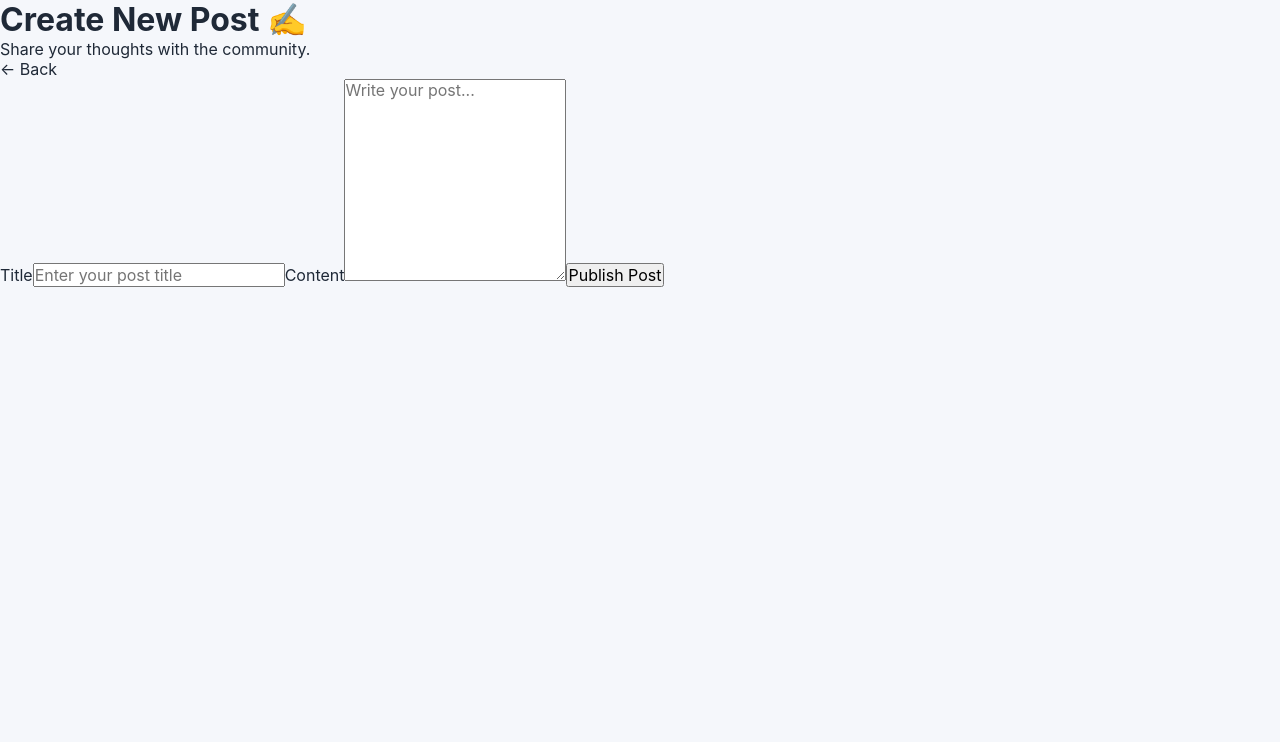
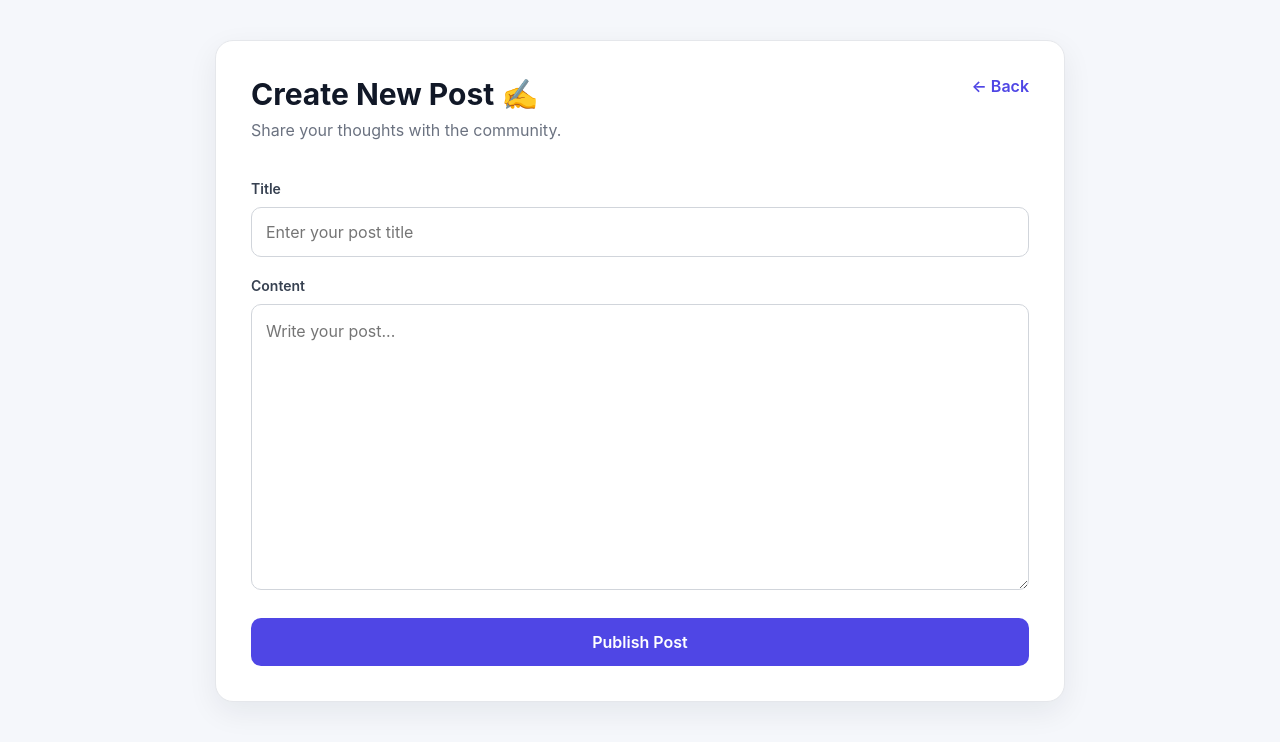
Before and after one commit to santoshml-lab/blog-platform-frontend, a React (Vite) app: page /create-post in a window 1280 px wide. Shown: the top 742 px of the page. Built offline with nearby package versions, Linux system fonts and the light colour scheme.

Commit message:
Update App.css

```diff
--- a/src/App.css
+++ b/src/App.css
@@ -291,3 +291,124 @@
     grid-template-columns: 1fr;
   }
 }
+
+/* =========================
+   CREATE POST
+========================= */
+
+.create-page {
+  min-height: 100vh;
+  padding: 40px 20px;
+}
+
+.create-card {
+  max-width: 850px;
+  margin: 0 auto;
+  background: #ffffff;
+  padding: 35px;
+  border-radius: 18px;
+  border: 1px solid #e5e7eb;
+  box-shadow: 0 10px 30px rgba(15, 23, 42, 0.07);
+}
+
+.create-header {
+  display: flex;
+  justify-content: space-between;
+  align-items: flex-start;
+  gap: 20px;
+  margin-bottom: 30px;
+}
+
+.create-header h1 {
+  font-size: 30px;
+  color: #111827;
+  margin-bottom: 8px;
+}
+
+.create-header p {
+  color: #6b7280;
+}
+
+.create-header a {
+  color: #4f46e5;
+  font-weight: 600;
+  white-space: nowrap;
+}
+
+.create-card form {
+  display: flex;
+  flex-direction: column;
+  gap: 10px;
+}
+
+.create-card label {
+  margin-top: 10px;
+  font-size: 14px;
+  font-weight: 600;
+  color: #374151;
+}
+
+.create-card input,
+.create-card textarea {
+  width: 100%;
+  padding: 14px;
+  border: 1px solid #d1d5db;
+  border-radius: 10px;
+  outline: none;
+  resize: vertical;
+  transition: 0.2s;
+}
+
+.create-card input:focus,
+.create-card textarea:focus {
+  border-color: #6366f1;
+  box-shadow: 0 0 0 3px rgba(99, 102, 241, 0.12);
+}
+
+.create-card textarea {
+  min-height: 220px;
+  line-height: 1.6;
+}
+
+.create-card button {
+  margin-top: 18px;
+  padding: 14px;
+  border: none;
+  border-radius: 10px;
+  background: #4f46e5;
+  color: #ffffff;
+  font-weight: 600;
+  transition: 0.2s;
+}
+
+.create-card button:hover {
+  background: #4338ca;
+}
+
+.create-card button:disabled {
+  opacity: 0.6;
+  cursor: not-allowed;
+}
+
+
+/* =========================
+   CREATE RESPONSIVE
+========================= */
+
+@media (max-width: 600px) {
+  .create-page {
+    padding: 20px 14px;
+  }
+
+  .create-card {
+    padding: 24px 18px;
+  }
+
+  .create-header {
+    flex-direction: column;
+  }
+
+  .create-header h1 {
+    font-size: 25px;
+  }
+}
```
